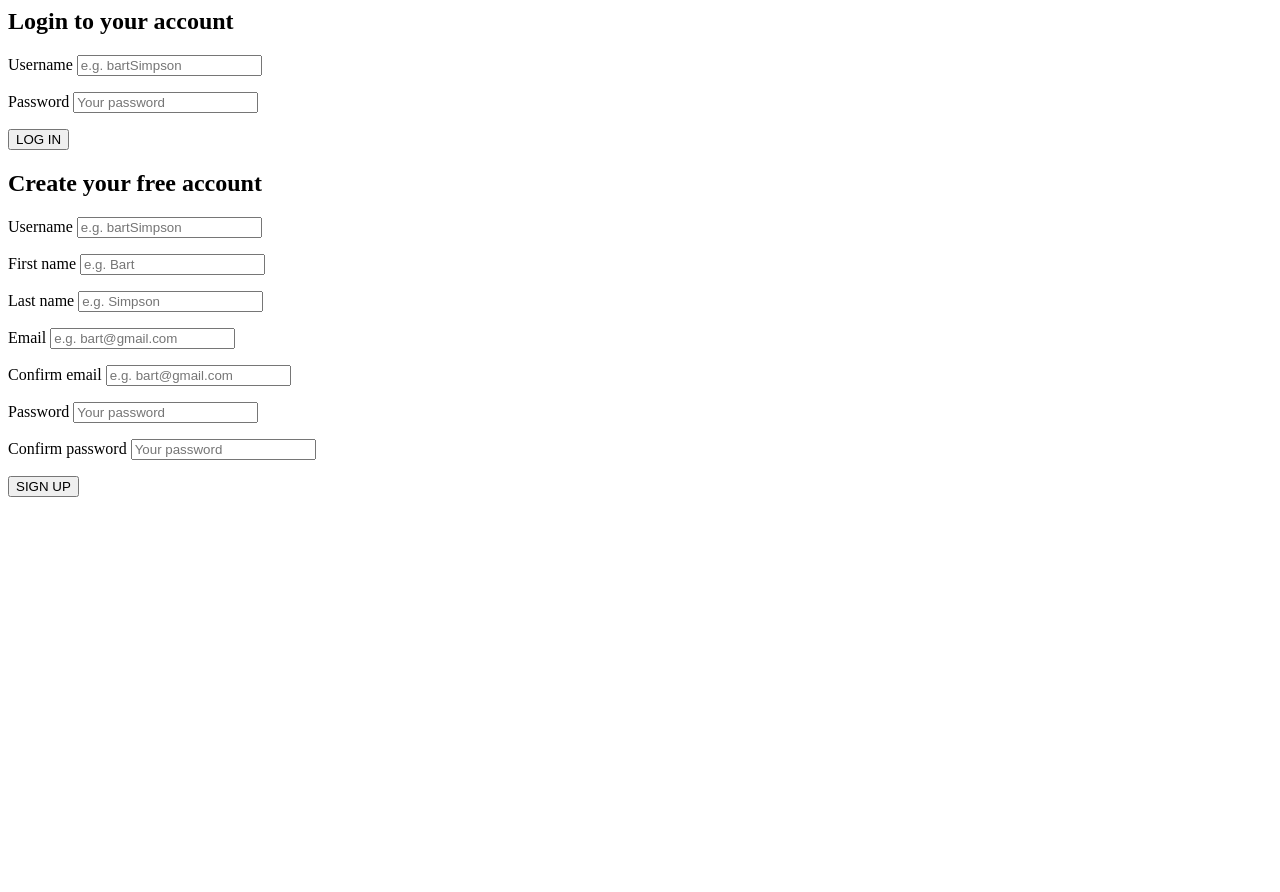
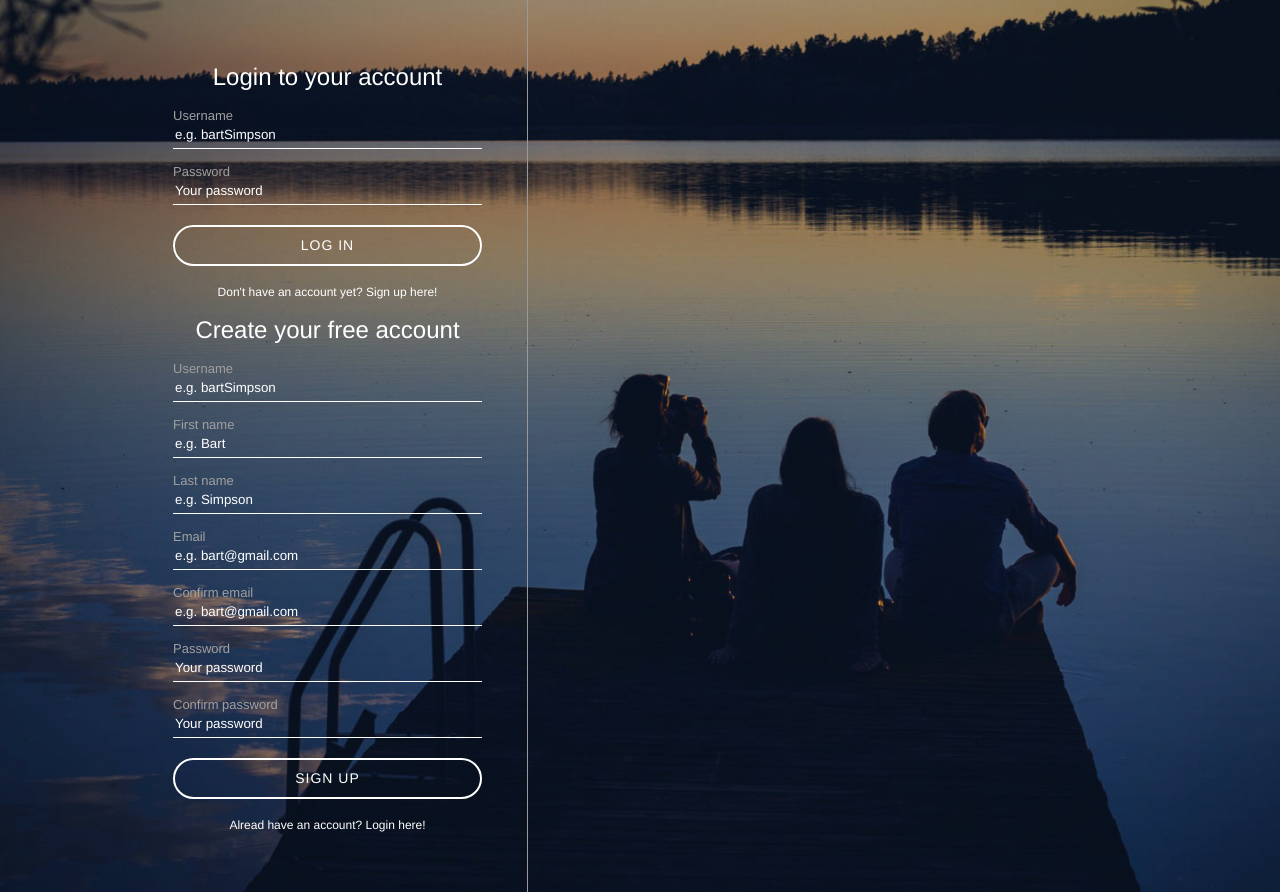
Before and after one commit to jinsuk312/spotifyClone, a PHP site: page /register.php in a window 1280 px wide. Before the commit the page ends 497 px from the top, so only its background shows below. Run offline with PHP 8.4, Linux system fonts and the light colour scheme.

Commit message:
styling register.php

```diff
--- /dev/null
+++ b/assets/css/register.css
@@ -0,0 +1,109 @@
+html,
+body {
+	padding: 0;
+	margin: 0;
+	height: 100%;
+}
+
+#background {
+	background-color: #000;
+	background-image: url(../images/bg.jpg);
+	background-position: center;
+	background-size: cover;
+	display: table;
+	height: 100%;
+	width: 100%;
+}
+
+#loginContainer * {
+	color: #fff;
+	font-family: 'Helvetica Neue', 'Helvetica', 'Arial', sans-serif;
+	font-weight: normal;
+	line-height: 1em;
+	box-sizing: border-box;
+}
+
+#loginContainer {
+	width: 80%;
+	margin: 0 auto;
+	position: relative;
+	max-width: 1024px;
+}
+
+::-webkit-input-placeholder {
+	/* WebKit, Blink, Edge */
+	color: #fff;
+}
+:-moz-placeholder {
+	/* Mozilla Firefox 4 to 18 */
+	color: #fff;
+	opacity: 1;
+}
+::-moz-placeholder {
+	/* Mozilla Firefox 19+ */
+	color: #fff;
+	opacity: 1;
+}
+:-ms-input-placeholder {
+	/* Internet Explorer 10-11 */
+	color: #fff;
+}
+::-ms-input-placeholder {
+	/* Microsoft Edge */
+	color: #fff;
+}
+
+#inputContainer {
+	width: 400px;
+	padding: 45px;
+	float: left;
+	border-right: 1px solid #999;
+}
+
+#inputContainer h2 {
+	text-align: center;
+}
+
+#inputContainer input[type='text'],
+#inputContainer input[type='email'],
+#inputContainer input[type='password'] {
+	display: block;
+	background-color: transparent;
+	border: 0;
+	border-bottom: 1px solid #fff;
+	height: 27px;
+	line-height: 27px;
+	width: 100%;
+}
+
+#inputContainer label {
+	color: #a0a0a0;
+	font-size: 13px;
+	margin-top: 15px;
+}
+
+#inputContainer button {
+	background-color: transparent;
+	border: 2px solid #fff;
+	border-radius: 250px;
+	color: #fff;
+	display: block;
+	font-size: 14px;
+	letter-spacing: 1px;
+	margin: 20px auto;
+	height: 41px;
+	width: 100%;
+}
+
+#inputContainer button:hover {
+	cursor: pointer;
+}
+
+.hasAccountText span {
+	font-weight: bold;
+	font-size: 12px;
+}
+
+.hasAccountText {
+	text-align: center;
+}
--- a/register.php
+++ b/register.php
@@ -20,10 +20,12 @@ function getInputValue($name)
 
 <head>
     <title>Welcome to Slotify!</title>
+    <link rel="stylesheet" type="text/css" href="assets/css/register.css">
 </head>
 
 <body>
-    <!-- insert alt tags -->
+    <div id="background">
+        <div id="loginContainer">
             <div id="inputContainer">
                 <form id="loginForm" action="register.php" method="POST">
                     <h2>Login to your account</h2>
@@ -38,7 +40,9 @@ function getInputValue($name)
                     </p>
 
                     <button type="submit" name="loginButton">LOG IN</button>
-
+                    <div class="hasAccountText">
+                        <span id="hideLogin">Don't have an account yet? Sign up here!</span>
+                    </div>
                 </form>
 
 
@@ -92,10 +96,13 @@ function getInputValue($name)
                     </p>
 
                     <button type="submit" name="registerButton">SIGN UP</button>
-
+                    <div class="hasAccountText">
+                        <span id="hideRegister">Alread have an account? Login here!</span>
+                    </div>
                 </form>
 
-
+            </div>
+        </div>
     </div>
 
 </body>
```
Also changed, not shown: assets/images/bg.jpg (added). Lines whose indentation alone changed are shown as unchanged.
